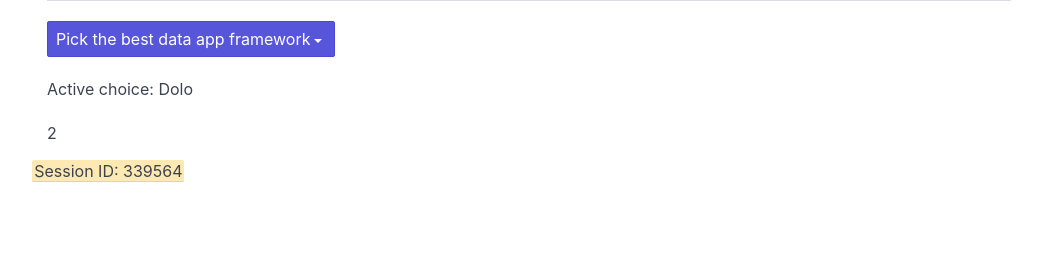
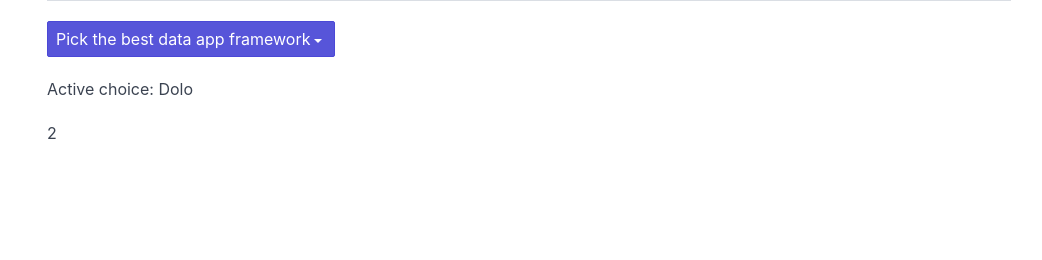
Before and after one commit to mukund109/dolo, a Flask app: page / in a window 1280 px wide. Shown: the part 482-742 px from the top of the page, without its empty margins (111-1153 px from the left). Run offline with Flask 2, Linux system fonts and the light colour scheme.

Commit message:
[update] remove session id from footer

```diff
--- a/templates/index.html
+++ b/templates/index.html
@@ -71,9 +71,6 @@ footer {
       </div>
       {% endfor %}
     </div>
-    <footer>
-      <mark>Session ID: {{ session["id"] }}</mark>
-    </footer>
   </body>
   <script>
     const update_state = (state, id) => {
```
